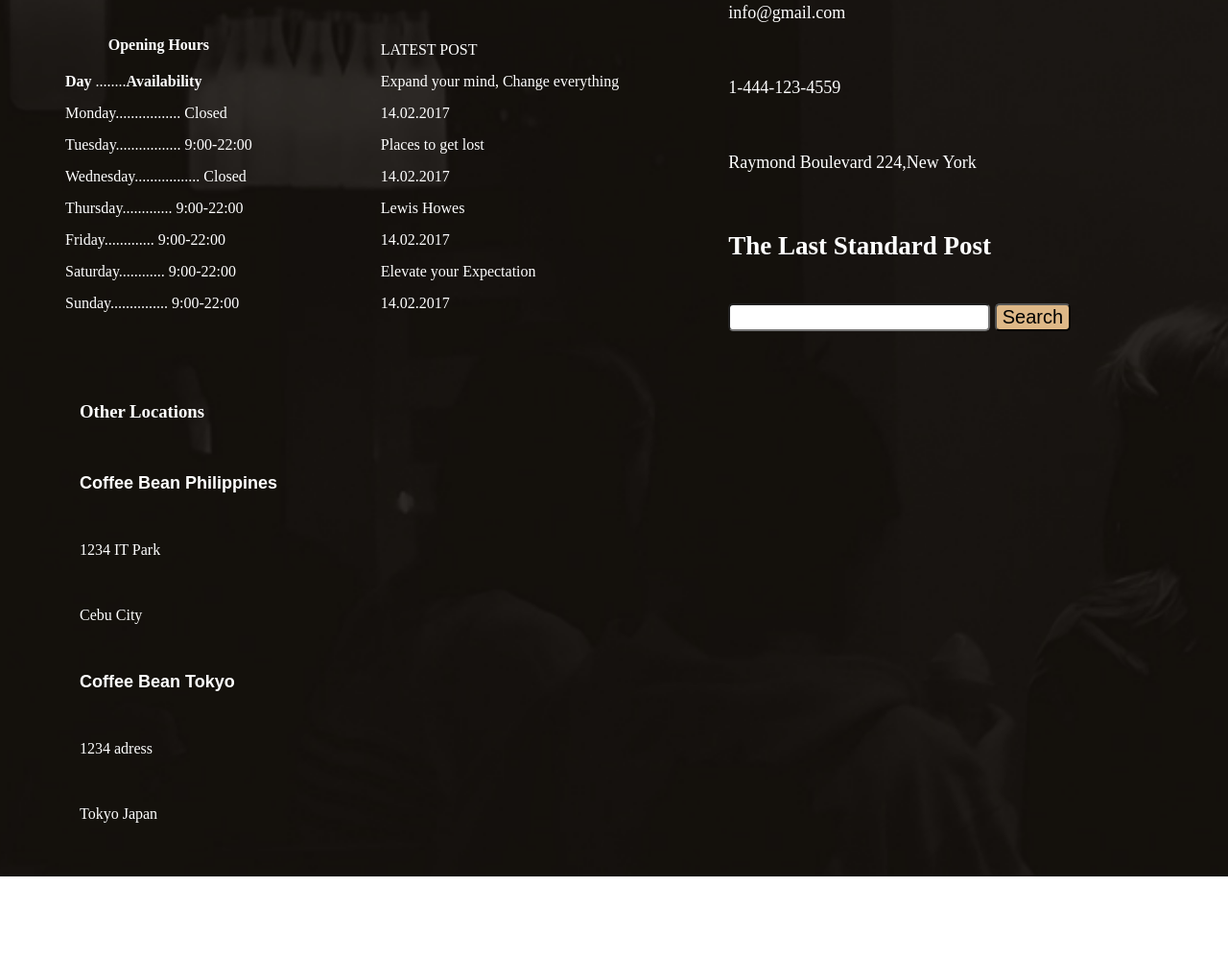
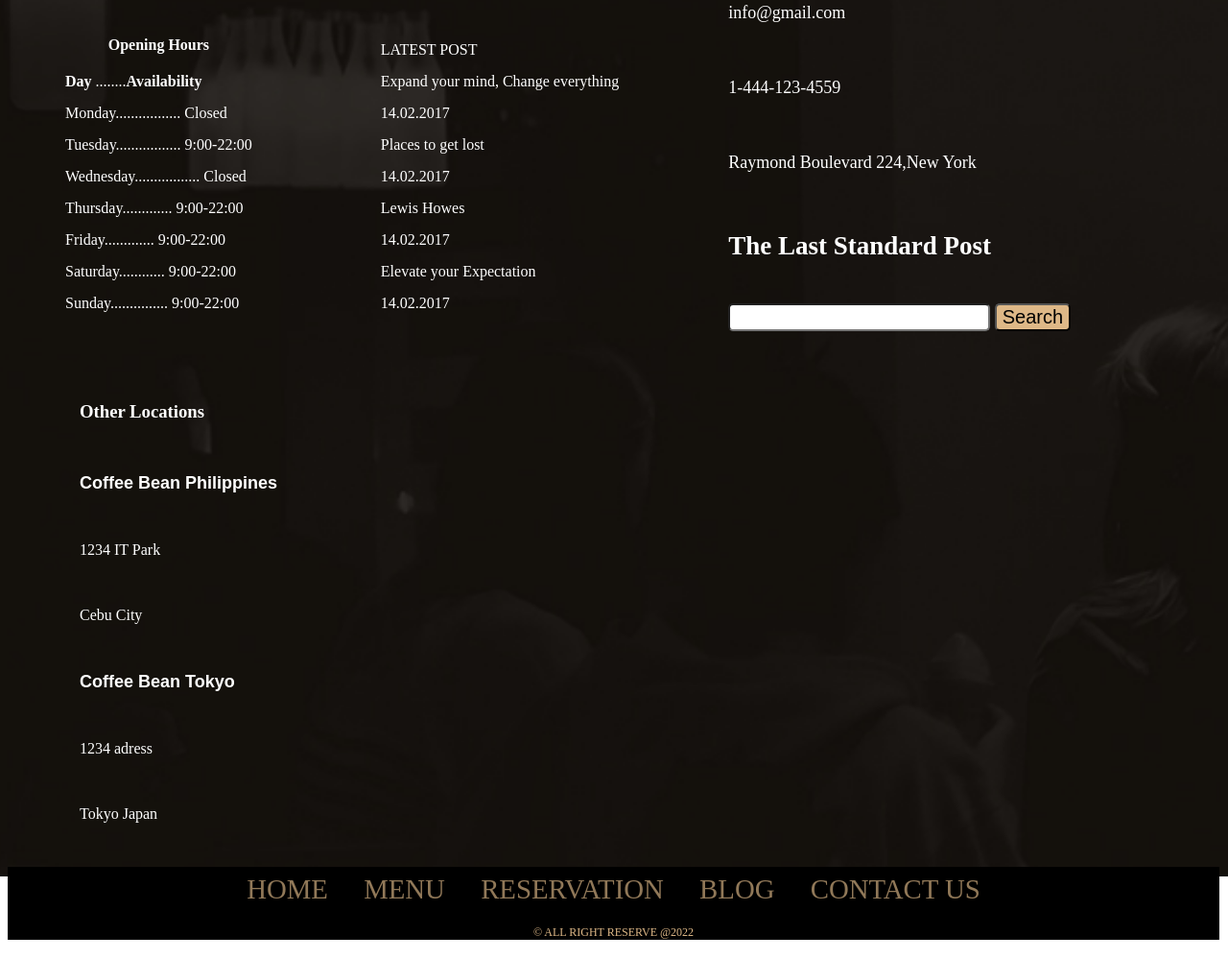
Before and after one commit to franzadrian/term-project, a plain HTML site: page term-project/index.html in a window 1280 px wide. Shown: the part 5929-6928 px from the top of the page at 96% size. Before the commit the page ends 6850 px from the top, so only its background shows below. Drawn offline with Linux system fonts and the light colour scheme.

Commit message:
Update index.html

```diff
--- a/term-project/index.html
+++ b/term-project/index.html
@@ -343,3 +343,32 @@
 </div>
 </div>
 </div>
+
+
+<div class="footer">
+
+    <ul class="list">
+    <li>
+        <a href="index.html">Home</a>
+    </li>
+    <li>
+        <a href="#menu">Menu</a>
+    </li>
+    <li>
+        <a href="#reservation">Reservation</a>
+    </li>
+    <li>
+        <a href="#blog">Blog</a>
+    </li>
+    <li>
+        <a href="#contactus">Contact Us</a>
+    </li>
+    </ul>
+    <p class="copyright">
+        &copy; All Right Reserve @2022
+    </p>
+    <a id="contactus"></a>
+    </div>
+     </div>
+     </body>
+     </html>
```
